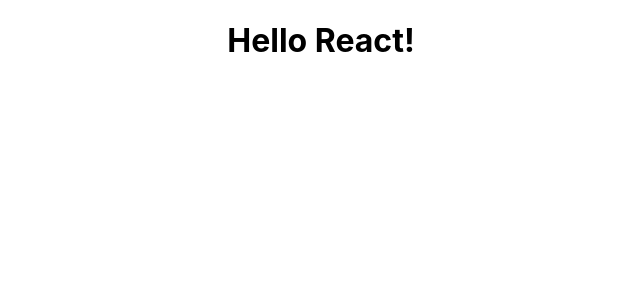
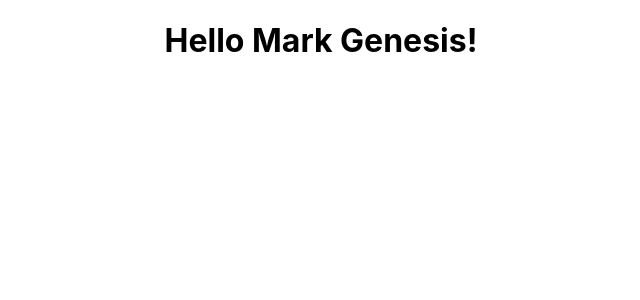
Before and after one commit to gtopinio/react-playground, a React (Create React App) app: page / in a window 1280 px wide. Shown: the top 300 px of the page, without its empty margins (319-959 px from the left). Built offline with nearby package versions, Linux system fonts and the light colour scheme.

Commit message:
update: play around with name logic

```diff
--- a/src/App.js
+++ b/src/App.js
@@ -1,10 +1,12 @@
 import './App.css';
 
 const App = () => {
+  const name = 'Mark Genesis'
+  let isNameVisible = true
   return (
     <div className="App">
       <h1>
-        Hello React!
+        Hello {isNameVisible && name ? name + '!' : 'World!'}
       </h1>
     </div>
   );
```
